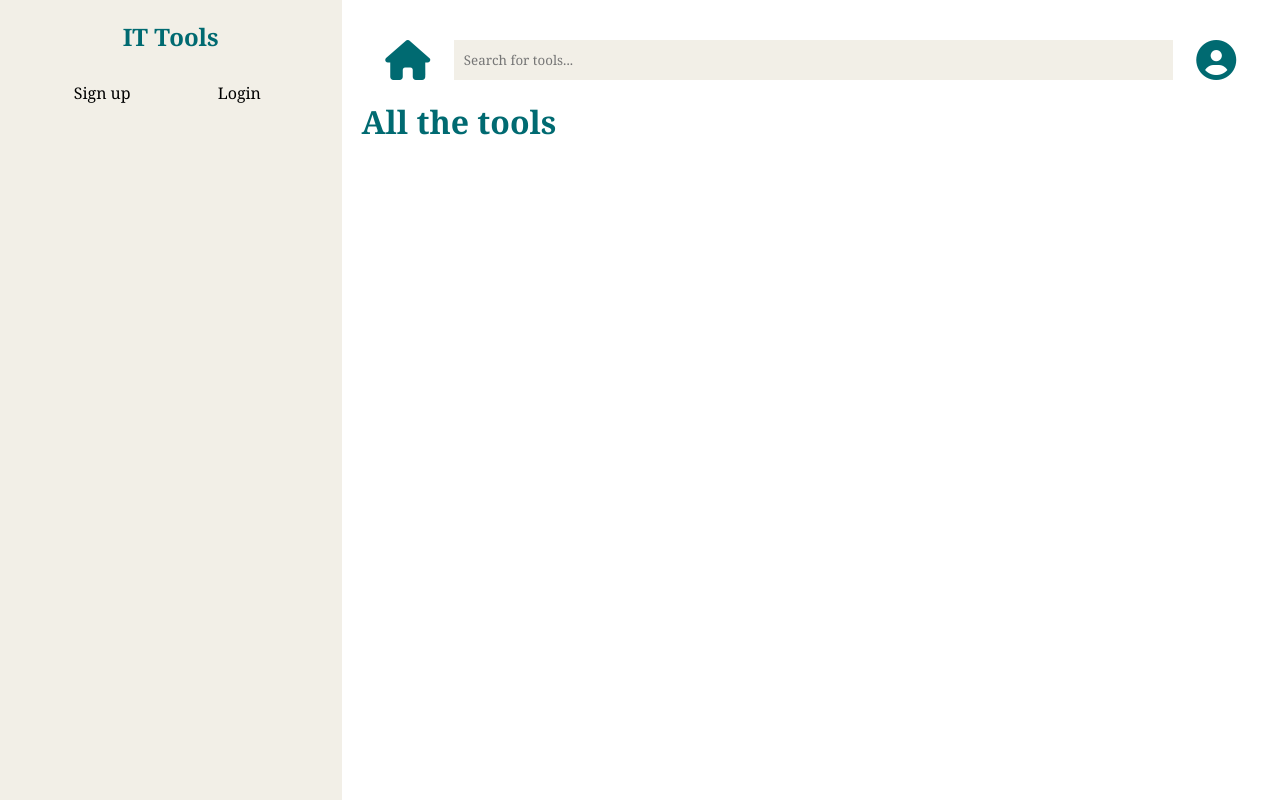
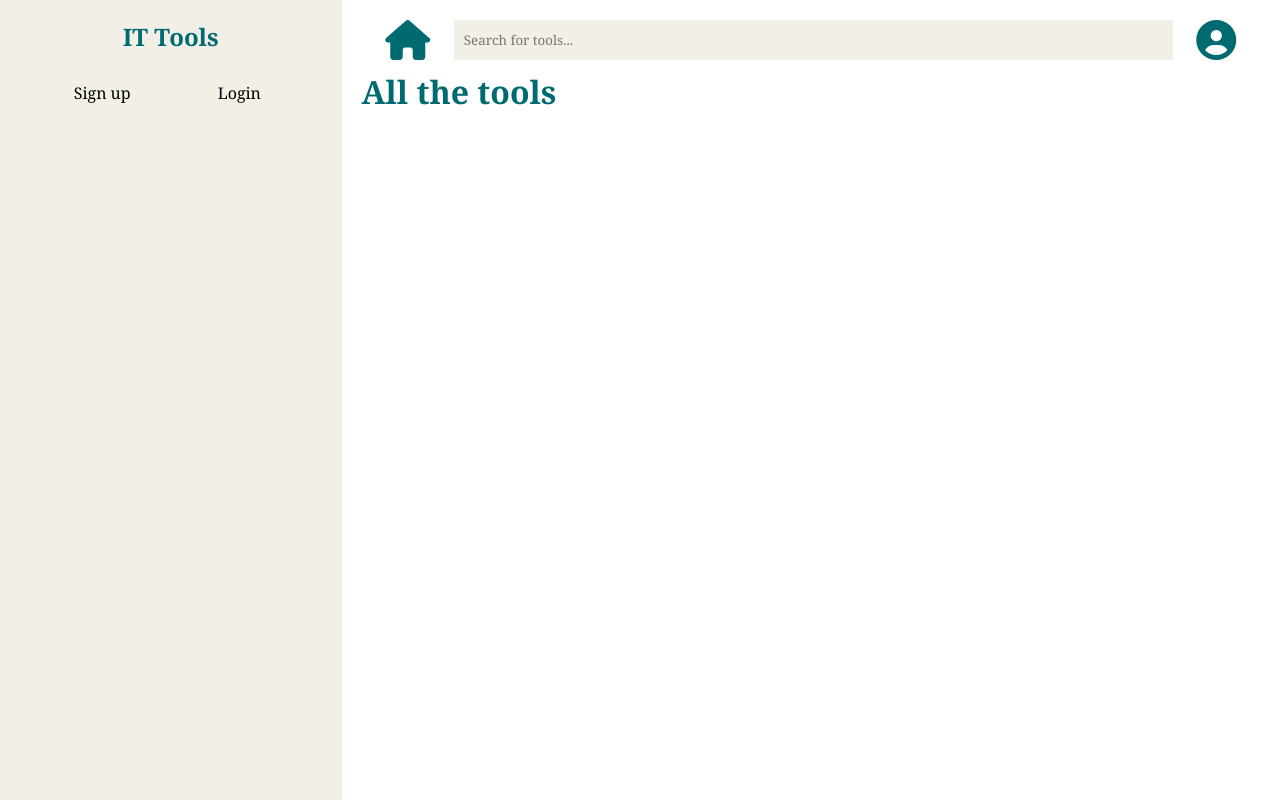
Before and after one commit to codefulTM/it-tools, a Django app: page / in a window 1280 px wide. Run offline with Django 5.2, Linux system fonts and the light colour scheme; data that the repository does not hold is empty; some libraries are stand-ins or nearby versions.

Commit message:
Fixed the toolbar not being shown correctly

```diff
--- a/tkpmproject/it_tools/backend/static/master.css
+++ b/tkpmproject/it_tools/backend/static/master.css
@@ -63,7 +63,7 @@ main {
 }
 
 #toolbar {
-    margin: 20px 0;
+    margin-bottom: 10px;
     display: flex;
     justify-content: space-evenly;
 }
```
